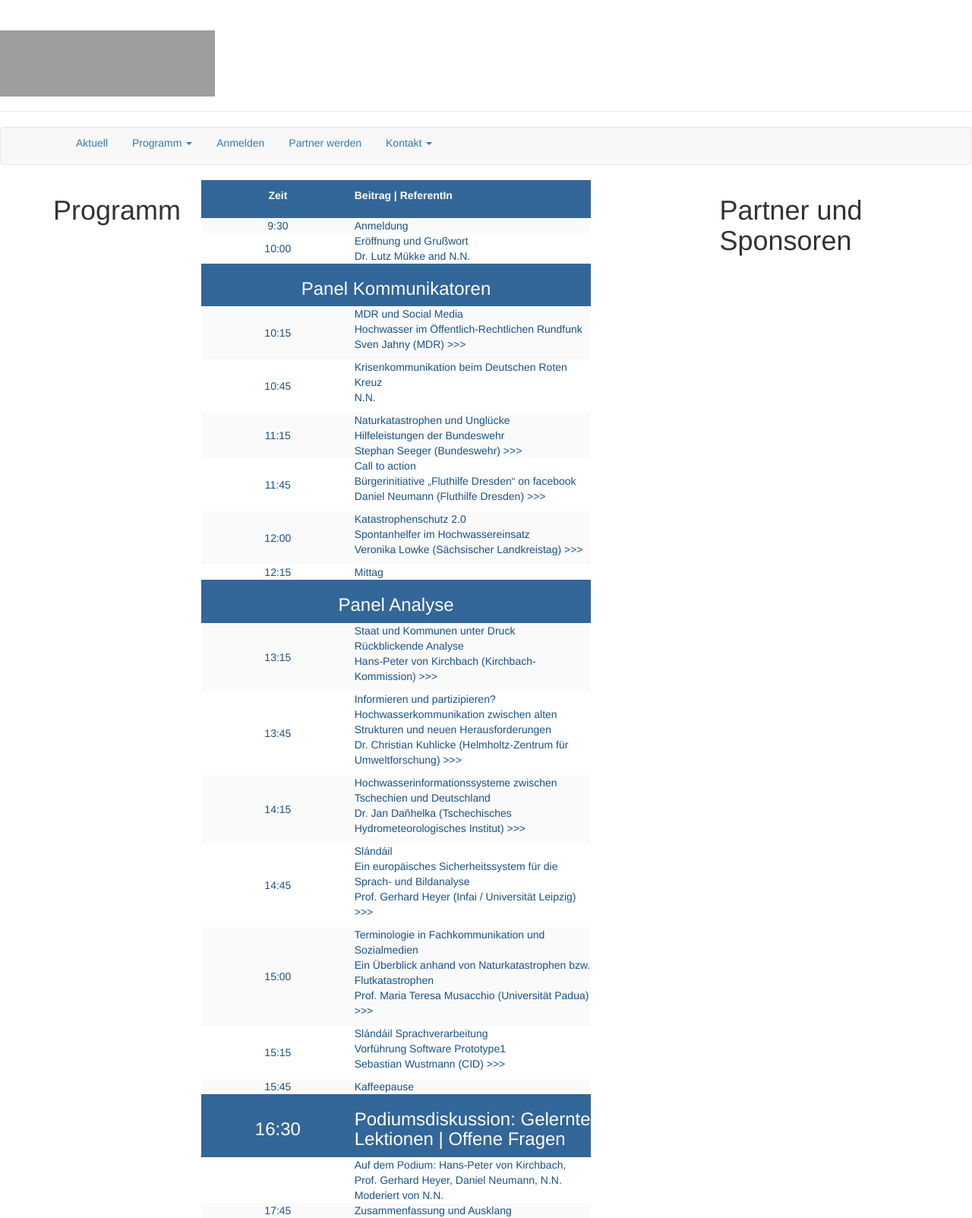
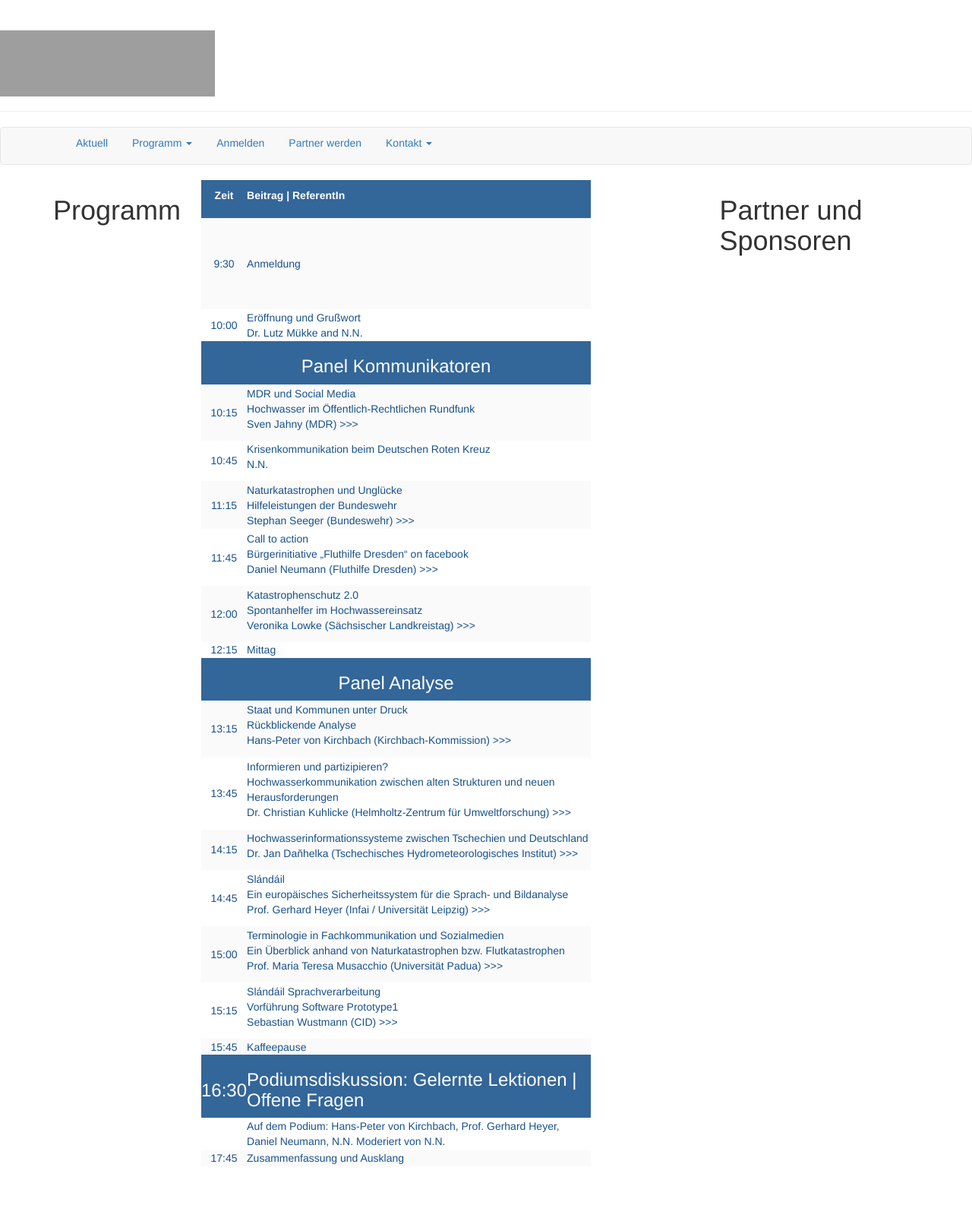
Before and after one commit to susedev/test, a Jekyll site: the page built from programm-uebersicht.html, in a window 1280 px wide. Shown: the whole page at 76% size. Built offline with Jekyll 4.4.1, drawn with Linux system fonts in a browser that asks for light colours; nearby versions of some CDN libraries; after the commit the page ends 1535 px from its top, so only the background shows below that; grey boxes are pictures that could not be loaded.

Commit message:
Edit from JekyllCMS

```diff
--- a/programm-uebersicht.html
+++ b/programm-uebersicht.html
@@ -14,8 +14,8 @@ title: Programm
 	</thead>
 	<tbody>
 		<tr>
-			<td style="border-color: rgb(238, 238, 238); background-color: rgb(250, 250, 250); text-align: center; vertical-align: middle; width: 20%;"><span style="color:#19528A;">9:30</span></td>
-			<td style="border-color: rgb(238, 238, 238); background-color: rgb(250, 250, 250); text-align: left; vertical-align: middle; width: 20%;"><span style="color:#19528A;">Anmeldung</span></td>
+			<td style="border-color: rgb(238, 238, 238); background-color: rgb(250, 250, 250); text-align: center; vertical-align: middle; height: 120px;"><span style="color:#19528A;">9:30</span></td>
+			<td style="border-color: rgb(238, 238, 238); background-color: rgb(250, 250, 250); text-align: left; vertical-align: middle; height: 120px;"><span style="color:#19528A;">Anmeldung</span></td>
 		</tr>
 		<tr>
 			<td style="background-color: rgb(255, 255, 255); border-color: rgb(238, 238, 238); text-align: center; vertical-align: middle;"><span style="color:#19528A;">10:00</span></td>
```
